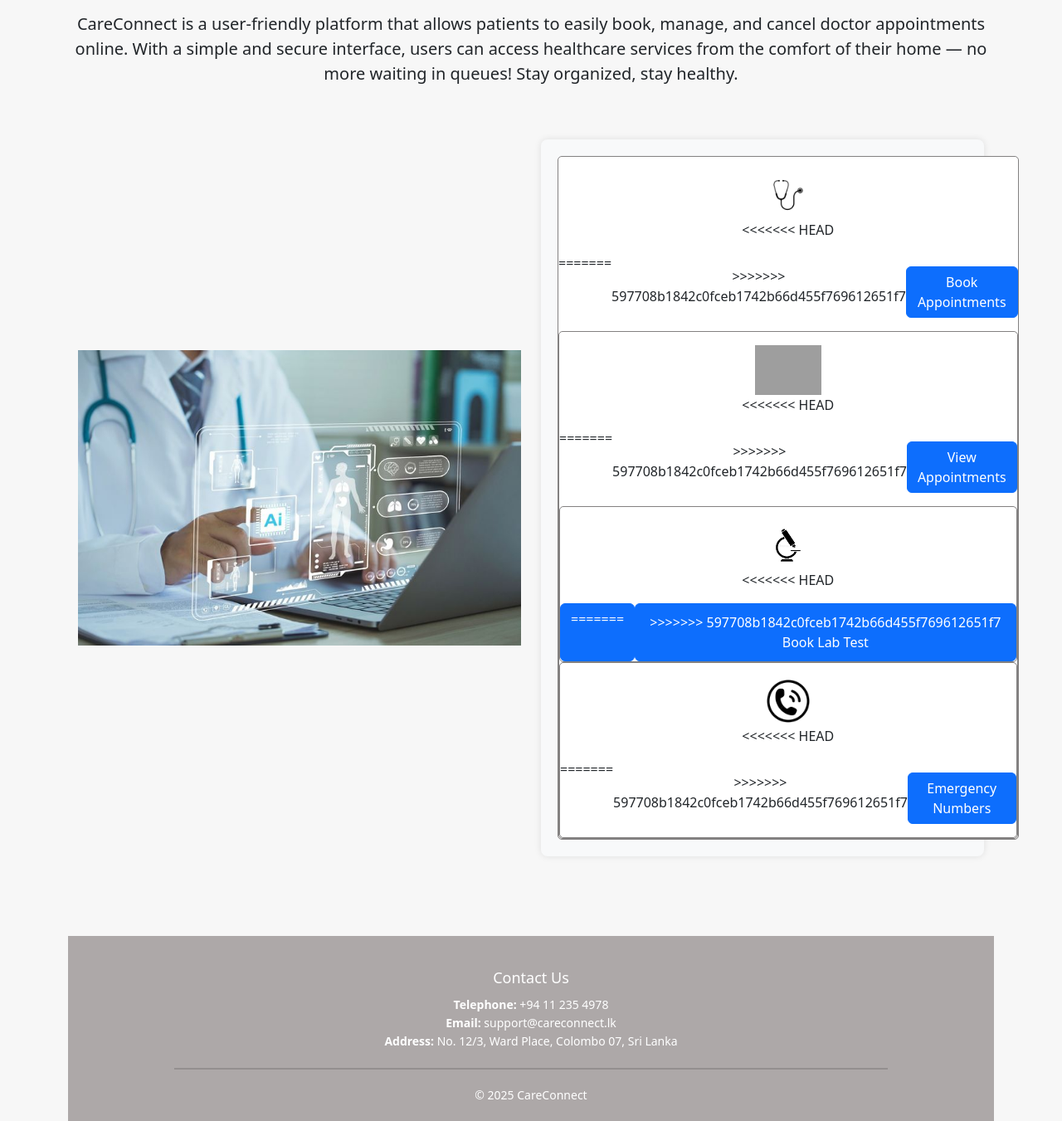
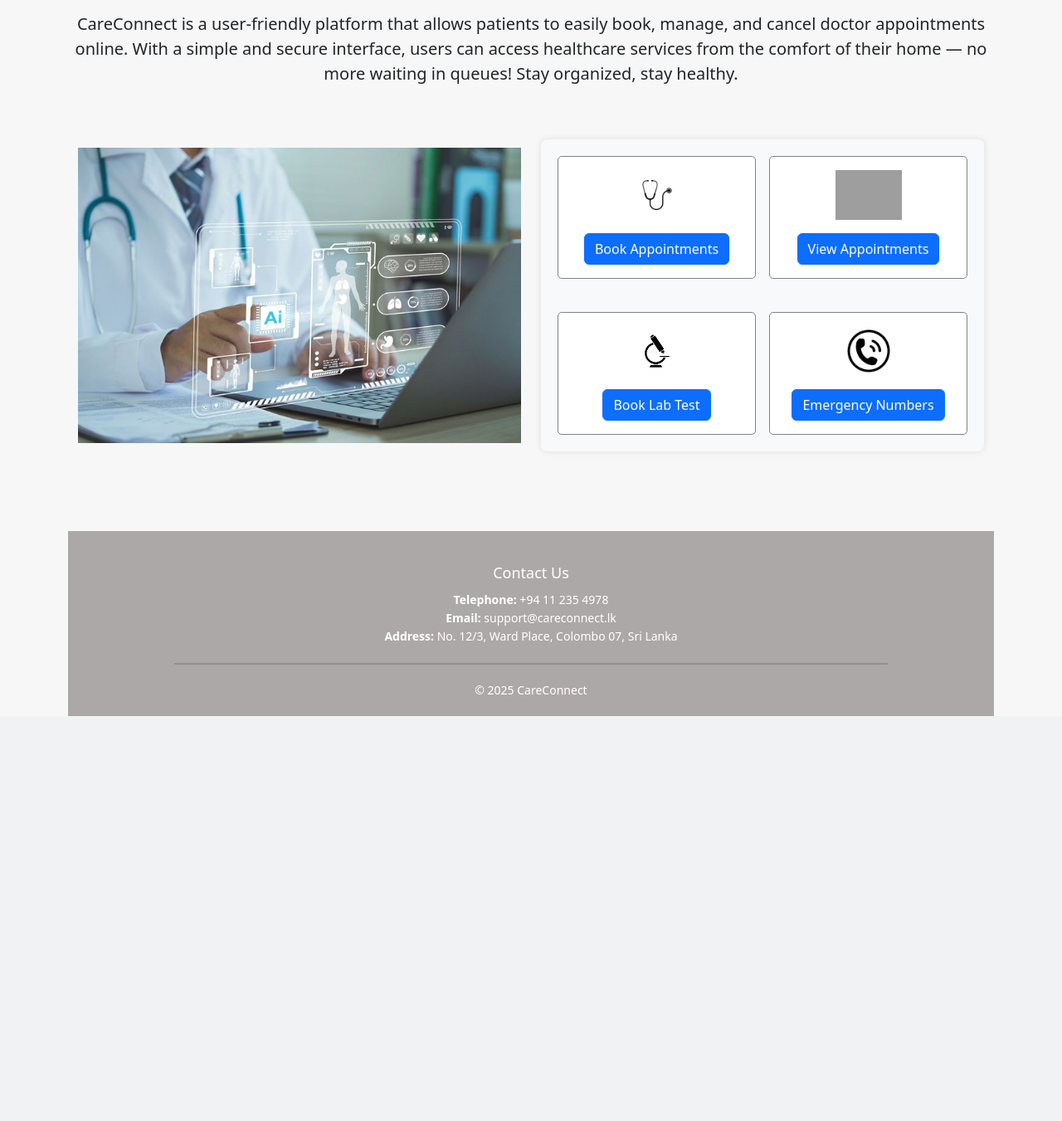
Before and after one commit to Yash-git2/echanneling, a Django app: page / in a window 1280 px wide. Shown: the part 166-1517 px from the top of the page at 83% size. After the commit the page ends 1029 px from the top, so only its background shows below. Run offline with Django 5.2, Linux system fonts and the light colour scheme; grey boxes are pictures that could not be loaded.

Commit message:
fix conflicts

```diff
--- a/templates/home.html
+++ b/templates/home.html
@@ -29,11 +29,7 @@
                         <div class="d-flex justify-content-center mt-3">
                             <img class="logo-medium" src="{% static 'seth.webp' %}" alt="seth logo">
                         </div>
-<<<<<<< HEAD
-                        <div class="d-flex justify-content-center mt-3">
-=======
                         <div class="d-flex justify-content-center my-3">
->>>>>>> 597708b1842c0fceb1742b66d455f769612651f7
                             <button class="btn btn-primary reserve-button" onclick="window.location.href='/book/'">
                                 Book Appointments
                             </button>
@@ -45,11 +41,7 @@
                         <div class="d-flex justify-content-center mt-3">
                             <img class="logo-medium" src="{% static 'view.jpg' %}" alt="view logo">
                         </div>
-<<<<<<< HEAD
-                        <div class="d-flex justify-content-center mt-3">
-=======
                         <div class="d-flex justify-content-center my-3">
->>>>>>> 597708b1842c0fceb1742b66d455f769612651f7
                             <button class="btn btn-primary reserve-button" onclick="window.location.href='/dashboard/'">
                                 View Appointments
                             </button>
@@ -61,15 +53,9 @@
                         <div class="d-flex justify-content-center mt-3">
                             <img class="logo-medium" src="{% static 'test.png' %}" alt="test logo">
                         </div>
-<<<<<<< HEAD
-                        <div class="d-flex justify-content-center mt-3">
-                            <!-- Link to book_lab_test.html -->
-                            <button class="btn btn-primary reserve-button" onclick="window.location.href='/lab-test/'">
-=======
                         <div class="d-flex justify-content-center my-3">
                             <!-- Link to book_lab_test.html -->
                             <button class="btn btn-primary reserve-button" onclick="window.location.href='/lab__test/'">
->>>>>>> 597708b1842c0fceb1742b66d455f769612651f7
                                 Book Lab Test
                             </button>
                         </div>
@@ -80,11 +66,7 @@
                         <div class="d-flex justify-content-center mt-3">
                             <img class="logo-medium" src="{% static 'call.png' %}" alt="call logo">
                         </div>
-<<<<<<< HEAD
-                        <div class="d-flex justify-content-center mt-3">
-=======
                         <div class="d-flex justify-content-center my-3">
->>>>>>> 597708b1842c0fceb1742b66d455f769612651f7
                             <!-- Link to emergency_numbers.html -->
                             <button class="btn btn-primary reserve-button" onclick="window.location.href='/emergency-numbers/'">
                                 Emergency Numbers
```
